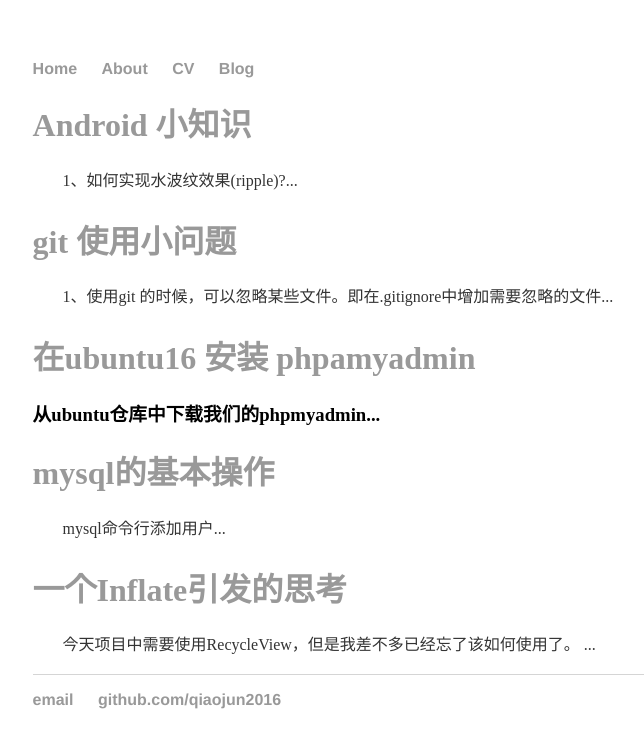
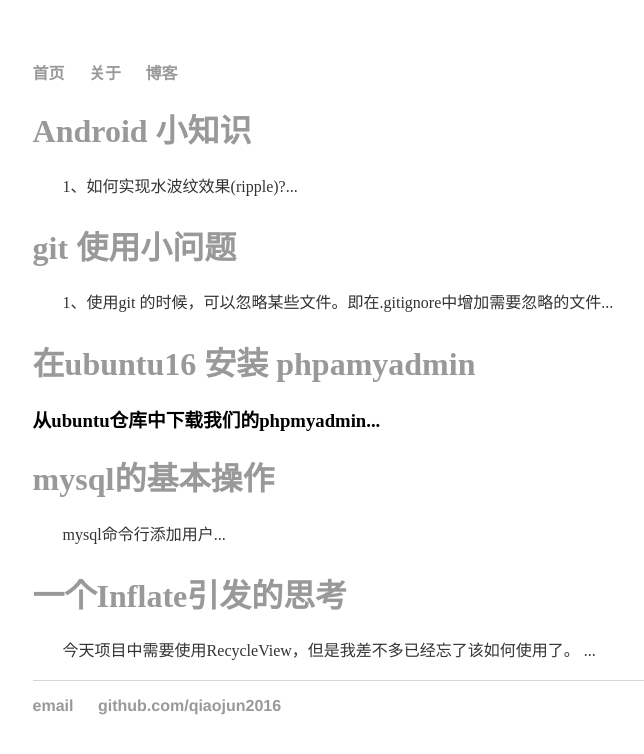
Before and after one commit to qiaojun2016/qiaojun2016.github.io, a Jekyll site: the page built from blog/index.html, in a window 1280 px wide. Shown: the top 754 px of the page, without its empty margins (185-829 px from the left). Built offline with Jekyll 4.4.1, drawn with Linux system fonts in a browser that asks for light colours; the list of posts is cut into pages by our own code; comment, search, counter and statistics services are not loaded.

Commit message:
Update default.html

```diff
--- a/_layouts/default.html
+++ b/_layouts/default.html
@@ -19,10 +19,10 @@
 		<body>
 			<nav>
 	    		<ul>
-	        		<li><a href="/">Home</a></li>
-		        	<li><a href="/about">About</a></li>
-	        		<li><a href="/cv">CV</a></li>
-	        		<li><a href="/blog">Blog</a></li>
+	        		<li><a href="/">首页</a></li>
+		        	<li><a href="/about">关于</a></li>
+	        		<!-- <li><a href="/cv">CV</a></li> -->
+	        		<li><a href="/blog">博客</a></li>
 	    		</ul>
 			</nav>
 			<div class="container">
```
